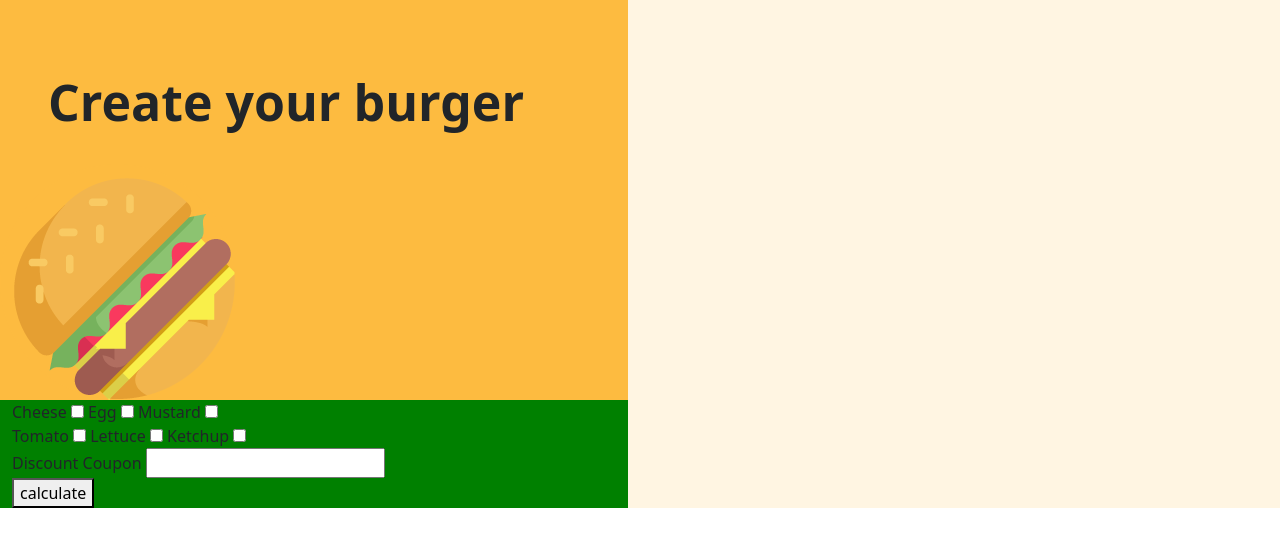
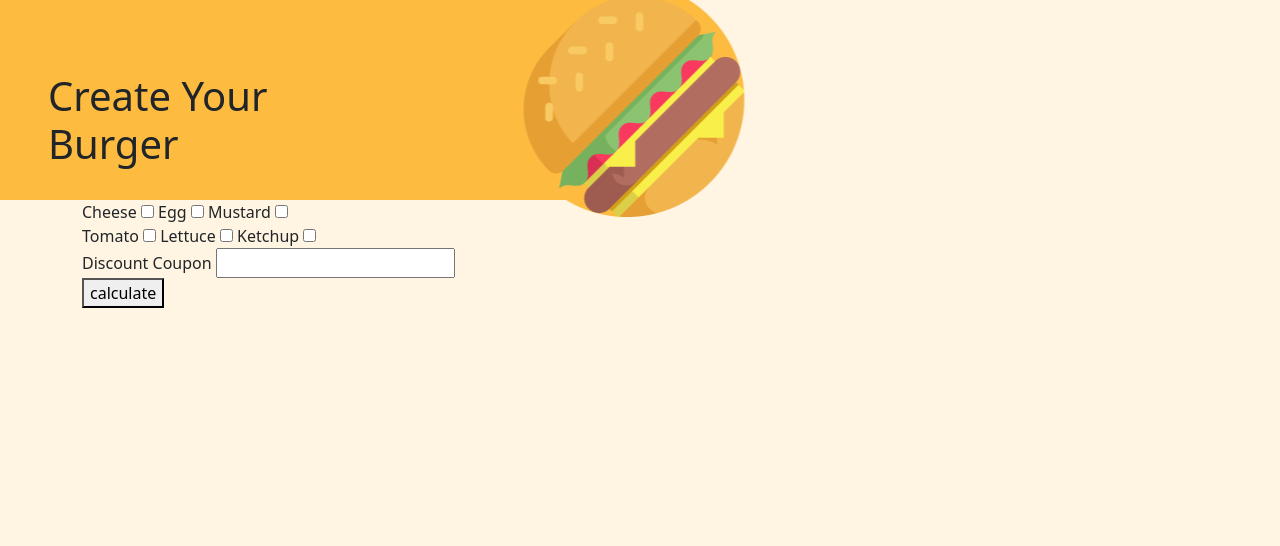
Before and after one commit to gurdeepsingh2000/js-burger, a plain HTML site: page index.html in a window 1280 px wide. Drawn offline with nearby package versions, Linux system fonts and the light colour scheme.

Commit message:
aggiunto input create burger

```diff
--- a/css/style.css
+++ b/css/style.css
@@ -1,4 +1,4 @@
-.bg-color-main{
+body{
     background-color: #FFF5E2;
 }
 
@@ -6,11 +6,10 @@
     background-color: green;
 }
 
-.first-container h1{
-    font-size: 50px;
-    font-weight: bold;
+.left-container{
+    background-color: #FDBB40 ;
 }
 
-.title-burger{
-    background-color: #FDBB40;
+.logo-container img{
+    transform: translate(50% , -50%);
 }
--- a/index.html
+++ b/index.html
@@ -11,19 +11,28 @@
 </head>
 <body>
 
-    <div class="bg-color-main">
-        <div class="container-fluid">
-            <div class="row col-6 first-container ">
-
-                <header class="row g-0 title-burger">
-                    <h1 class="mt-5 py-4 px-5">Create your burger</h1>
-                    <div class="burger-logo">
-                        <img src="./img/burger-top.png" alt="Burger logo">
+    <div class="container mx-0">
+        <div class="row">
+            <div class="col-6 left-container">
+                <div class="row position-relative">
+                    <div class="col-8 px-5 ">
+                        <h1 class="py-4 mt-5">Create Your Burger</h1>
                     </div>
-                </header>
+                    <div class="col-4">
+                        <div class="logo-container position-absolute top-50">
+                            <img src="./img/burger-top.png" alt="burger-logo">
+                        </div>
+                    </div>
+                </div>
+            </div>
+        </div>
+    </div>
 
 
-    <div>
+    <section class="container">
+        <div class="row">
+            <div class="col-6">
+
                     <form>
                         <label for="box-cheese">Cheese</label>
                         <input type="checkbox" class="check-priceup"
@@ -63,13 +72,17 @@
                 <div>
                     <button class="calculate-price-btn">calculate</button>
                 </div>
+            </div>
+        </div>
+    </section>
 
     <div id ='final-price'></div>
+
+
 
     <script type="text/javascript" src="./js/my-script.js"></script>
 </div>
 </div>
 </div>
-
 </body>
 </html>
```
Lines whose indentation alone changed are shown as unchanged.
